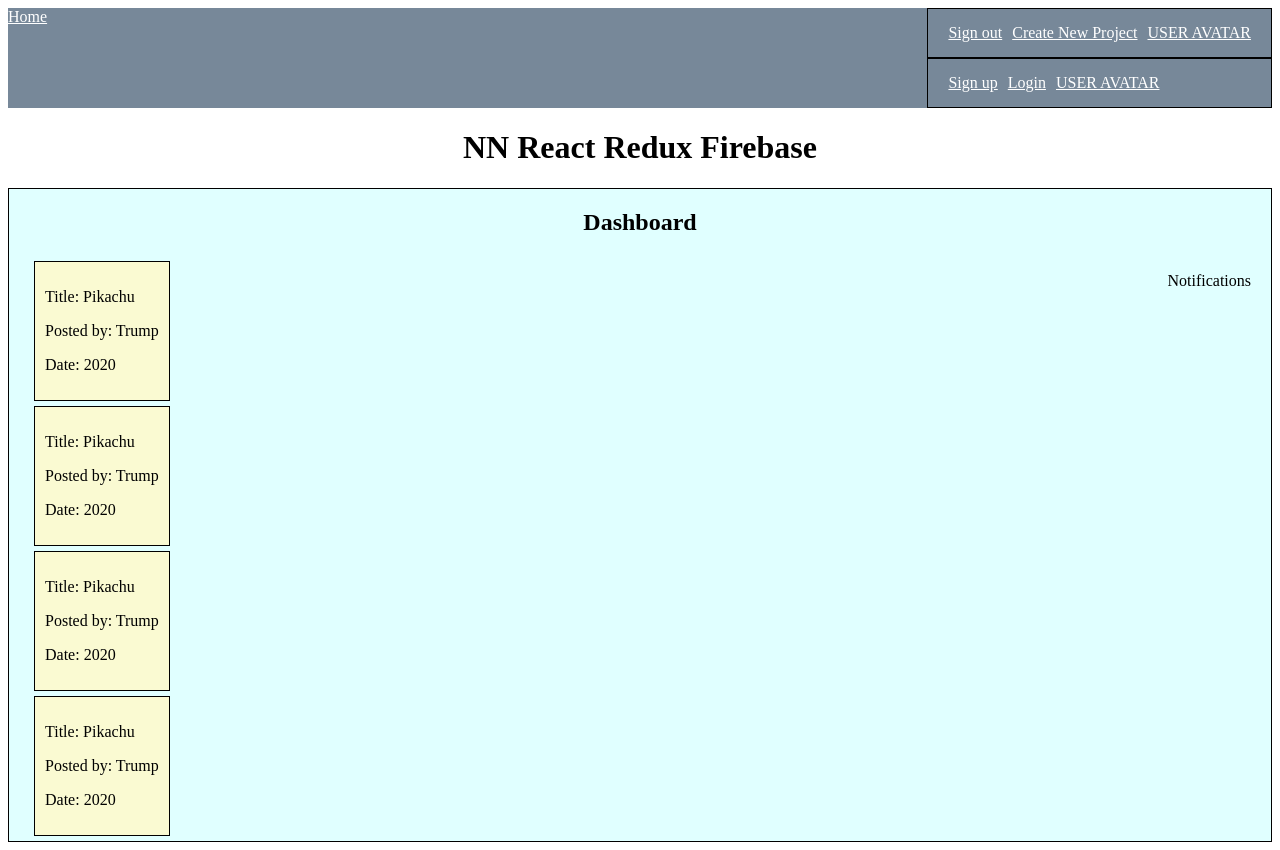
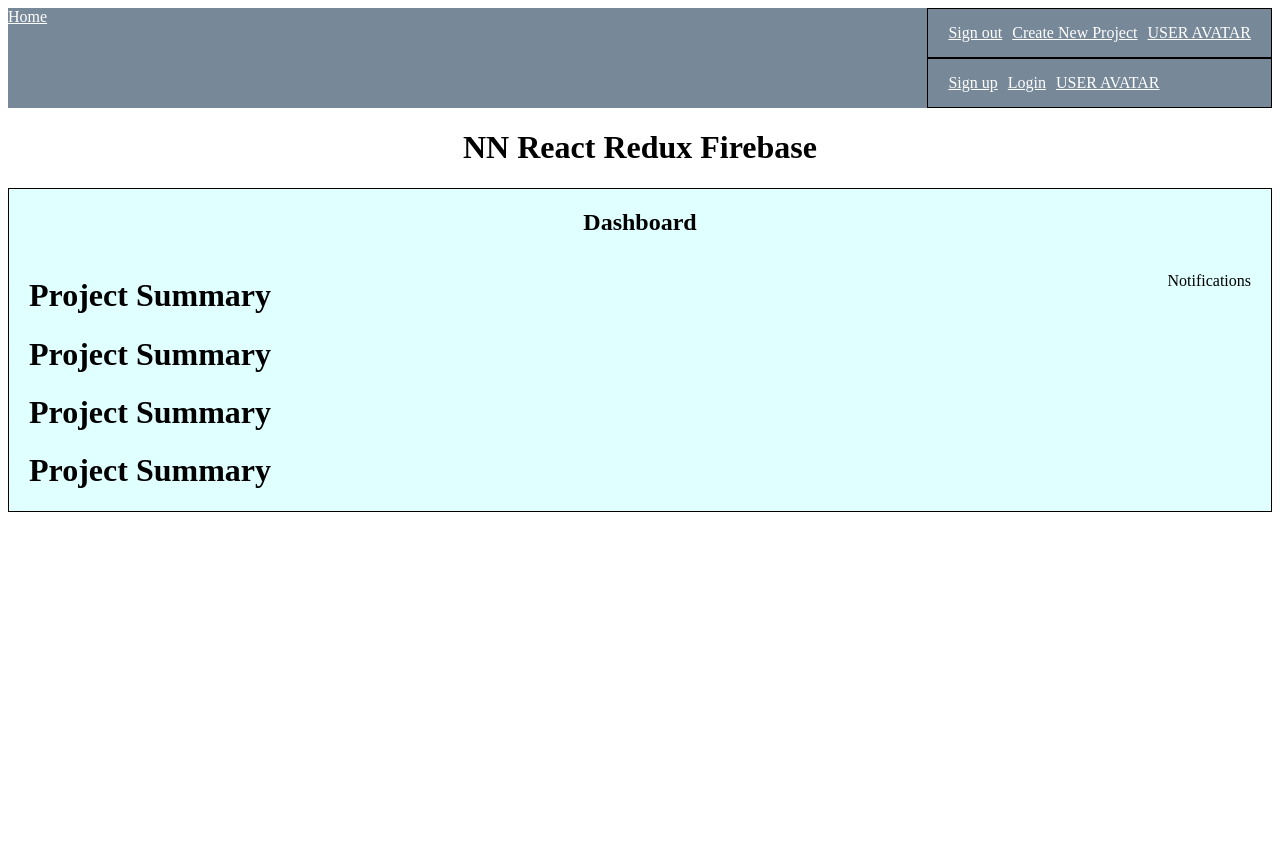
Before and after one commit to nidvar/nn-react-redux-firebase, a React (Create React App) app: page / in a window 1280 px wide. After the commit the page ends 800 px from the top, so only its background shows below. Built offline with nearby package versions, Linux system fonts and the light colour scheme.

Commit message:
project summary and details

```diff
--- a/src/App.js
+++ b/src/App.js
@@ -3,7 +3,8 @@ import './App.css';
 import {BrowserRouter, Switch, Route} from 'react-router-dom';
 
 import Navbar from './components/layout/Navbar';
-import Dashboard from './components/dashboard/Dashboard'
+import Dashboard from './components/dashboard/Dashboard';
+import ProjectDetails from './components/projects/ProjectDetails';
 
 function App() {
   return (
@@ -12,7 +13,8 @@ function App() {
         <Navbar />
         <h1>NN React Redux Firebase</h1>
         <Switch>
-          <Route path='/' component ={Dashboard} />
+          <Route exact path='/' component ={Dashboard} />
+          <Route path='/projects/:id' component = {ProjectDetails} />
         </Switch>
       </div>
     </BrowserRouter>
--- a/src/components/projects/ProjectDetails.js
+++ b/src/components/projects/ProjectDetails.js
@@ -0,0 +1,13 @@
+import React from 'react';
+
+const ProjectDetails = (props)=>{
+    console.log(props)
+    return (
+        <div>
+            <h1>Project Details</h1>
+            <h2>{props.match.params.id}</h2>
+        </div>
+    )
+}
+
+export default ProjectDetails
--- a/src/components/projects/ProjectList.js
+++ b/src/components/projects/ProjectList.js
@@ -1,31 +1,16 @@
 import React from 'react';
+import ProjectSummary from './ProjectSummary'
 
 const ProjectList = ()=>{
     return(
         <div>
-            <div className='Individual_project_box'>
-                <p>Title: Pikachu</p>
-                <p>Posted by: Trump</p>
-                <p>Date: 2020</p>
-            </div>
+            <ProjectSummary />
 
-            <div className='Individual_project_box'>
-                <p>Title: Pikachu</p>
-                <p>Posted by: Trump</p>
-                <p>Date: 2020</p>
-            </div>
+            <ProjectSummary />
 
-            <div className='Individual_project_box'>
-                <p>Title: Pikachu</p>
-                <p>Posted by: Trump</p>
-                <p>Date: 2020</p>
-            </div>
+            <ProjectSummary />
 
-            <div className='Individual_project_box'>
-                <p>Title: Pikachu</p>
-                <p>Posted by: Trump</p>
-                <p>Date: 2020</p>
-            </div>
+            <ProjectSummary />
         </div>
     )
 }
--- a/src/components/projects/ProjectSummary.js
+++ b/src/components/projects/ProjectSummary.js
@@ -0,0 +1,14 @@
+import React from 'react';
+
+const ProjectSummary = (props)=>{
+    return (
+        <div>
+            <h1>Project Summary</h1>
+            {props.title}
+            {props.posted_by}
+            {props.date}
+        </div>
+    )
+}
+
+export default ProjectSummary
```
